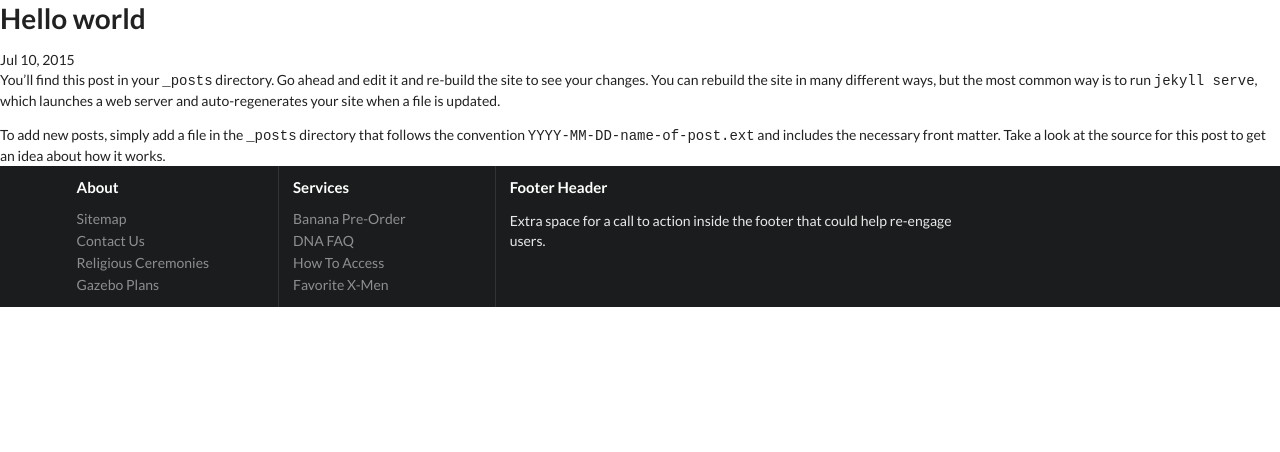
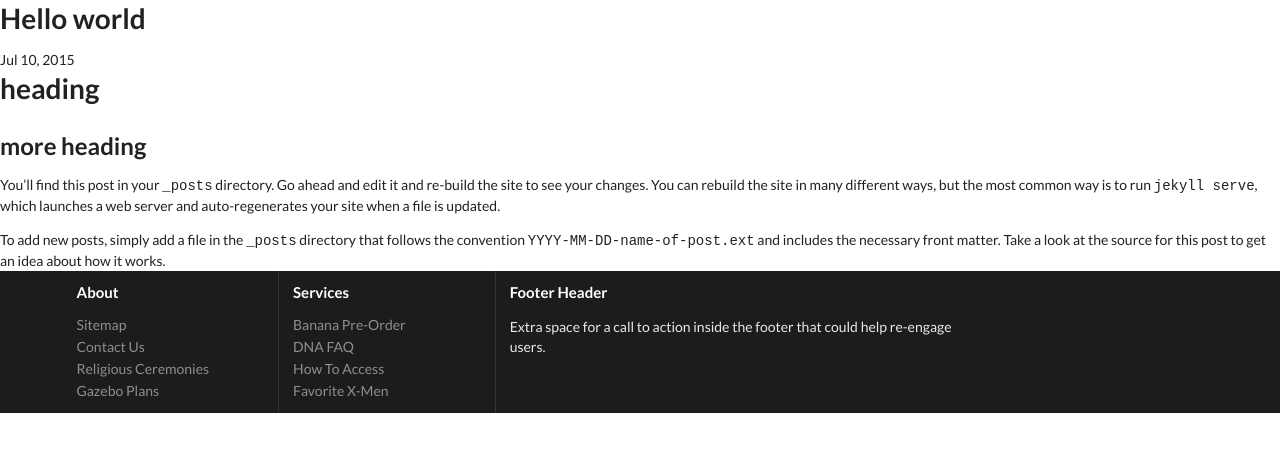
Before and after one commit to yogi-jerz/yogi-jerz.github.io, a Jekyll site: the page built from _posts/2015-07-10-hello-world.markdown, in a window 1280 px wide. Shown: the top 452 px of the page. Built offline with Jekyll 4.4.1, drawn with Linux system fonts in a browser that asks for light colours; nearby versions of some CDN libraries.

Commit message:
add in blog

```diff
--- a/_posts/2015-07-10-hello-world.markdown
+++ b/_posts/2015-07-10-hello-world.markdown
@@ -4,6 +4,9 @@ title:  "Hello world"
 date:   2015-07-10
 categories: jekyll update
 ---
+
+#heading
+##more heading
 You’ll find this post in your `_posts` directory. Go ahead and edit it and re-build the site to see your changes. You can rebuild the site in many different ways, but the most common way is to run `jekyll serve`, which launches a web server and auto-regenerates your site when a file is updated.
 
 To add new posts, simply add a file in the `_posts` directory that follows the convention `YYYY-MM-DD-name-of-post.ext` and includes the necessary front matter. Take a look at the source for this post to get an idea about how it works.
--- a/index.html
+++ b/index.html
@@ -77,7 +77,7 @@ layout: default
 
 
                 <span class="post-meta">{{ post.date | date: "%b %-d, %Y" }}</span>
-                <h3 class="ui header"> <a class="post-link" href="{{site.url}}{{ post.url }}">{{ post.title }}</a></h3>
+                <h3 class="ui header"> <a class="post-link" href="{{ site.url }}{{ post.url }}">{{ post.title }}</a></h3>
 
                 </h3>
                </div>
```
